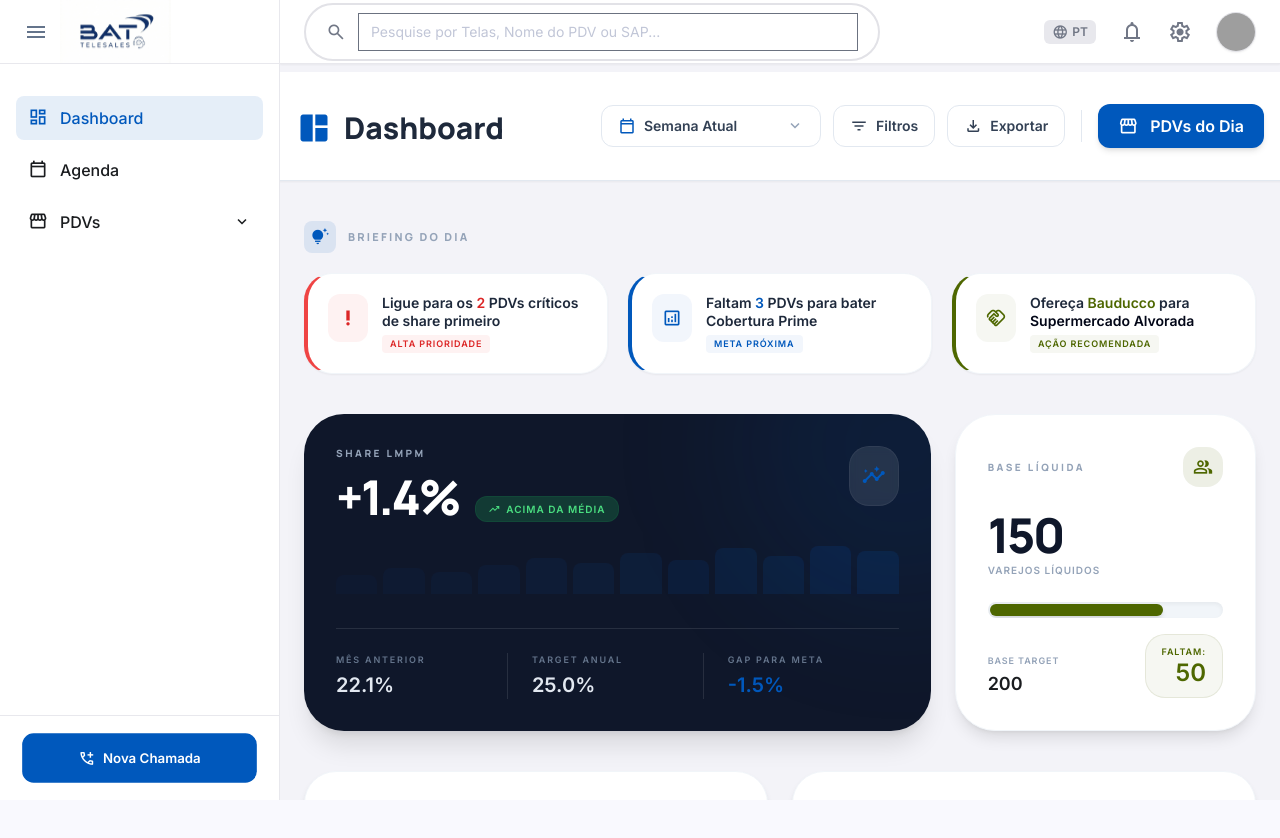
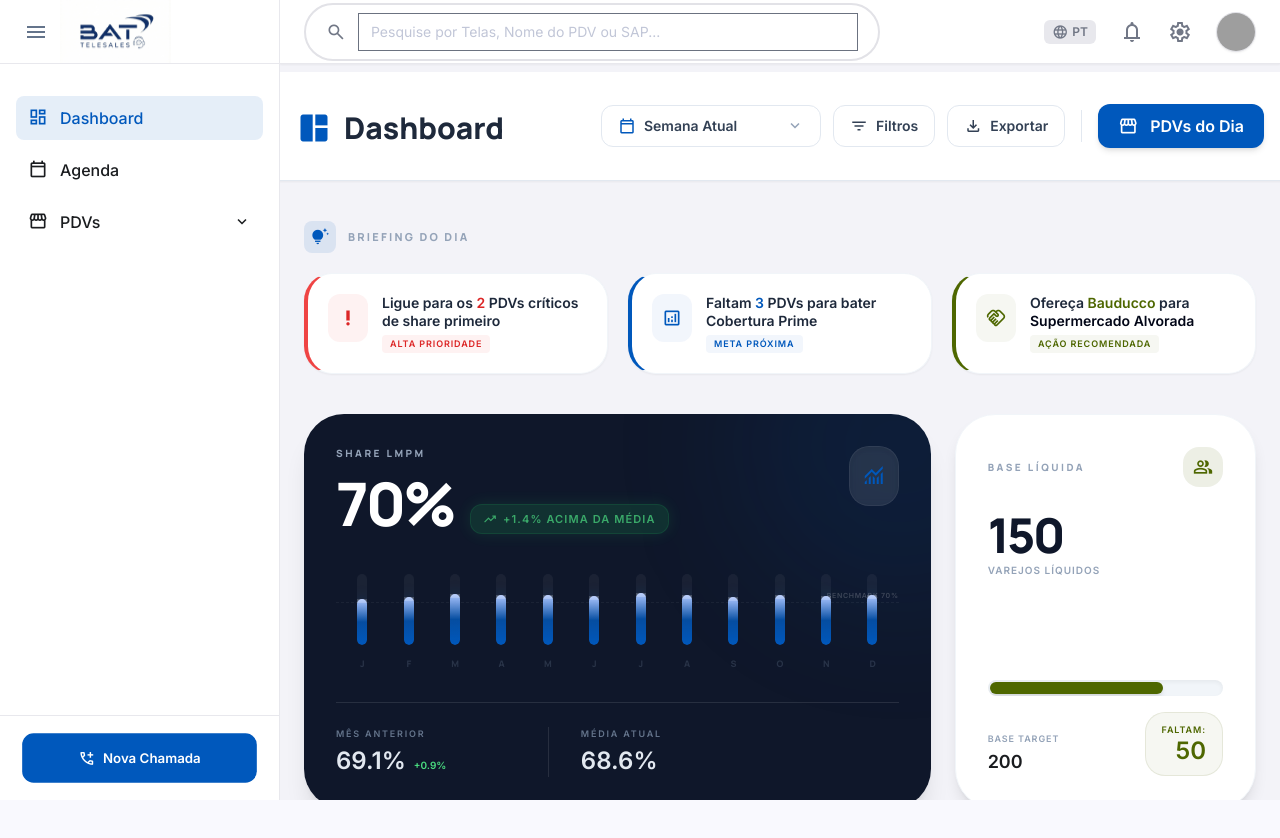
Before and after one commit to ViniGCabral/televendas-BAT, a React (Vite) app: page / in a window 1280 px wide. Shown: the top 838 px of the page. Built offline with nearby package versions, Linux system fonts and the light colour scheme; grey boxes are pictures that could not be loaded.

Commit message:
feat(ui): modernized dashboard share LPM card and synchronized calendar date

```diff
--- a/src/context/AppContext.tsx
+++ b/src/context/AppContext.tsx
@@ -126,6 +126,9 @@ export const initialPdvs: PDV[] = [
     }));
   })()
 ];
+const now = new Date();
+const inTwoDays = new Date();
+inTwoDays.setDate(now.getDate() + 2);
 
 const initialEvents: CallEvent[] = [
   {
@@ -133,9 +136,9 @@ const initialEvents: CallEvent[] = [
     pdvId: "p1",
     client: "Mercado Central de Alimentos Ltda",
     time: "09:00",
-    day: 12,
-    month: 10,  // November
-    year: 2024,
+    day: now.getDate(),
+    month: now.getMonth(),
+    year: now.getFullYear(),
     type: "warning",
     status: "Inadimplente",
     sapId: "00045291",
@@ -150,9 +153,9 @@ const initialEvents: CallEvent[] = [
     pdvId: "p5",
     client: "Padaria e Lanchonete Alvorada",
     time: "11:30",
-    day: 14,
-    month: 10,
-    year: 2024,
+    day: inTwoDays.getDate(),
+    month: inTwoDays.getMonth(),
+    year: inTwoDays.getFullYear(),
     type: "opportunity",
     status: "",
     sapId: "00099451",
--- a/src/pages/Agenda.tsx
+++ b/src/pages/Agenda.tsx
@@ -3,7 +3,7 @@ import { useAppContext } from "../context/AppContext";
 import { useLanguage } from "../context/LanguageContext";
 import type { CallEvent } from "../context/AppContext";
 
-const initialDate = new Date(2024, 10, 15); // Nov 15, 2024
+const initialDate = new Date(); // Today's date
 const hours = Array.from({ length: 11 }, (_, i) => i + 8); // 08:00 to 18:00
 
 export function Agenda() {
@@ -382,19 +382,22 @@ export function Agenda() {
                   return (
                     <div
                       key={day.getTime()}
-                      className={`flex-1 border-r border-surface-container-high p-3 text-center border-b-[3px] ${
-                        today ? "border-b-primary bg-primary/5" : "border-b-transparent"
+                      className={`flex-1 border-r border-surface-container-high p-3 text-center border-b-[3px] transition-colors ${
+                        today ? "border-b-primary bg-primary/[0.04]" : "border-b-transparent"
                       }`}
                     >
-                      <span className={`text-[10px] font-bold block mb-1 uppercase ${today ? "text-primary" : "text-outline"}`}>
+                      <span className={`text-[10px] font-black block mb-1 uppercase tracking-wider ${today ? "text-primary" : "text-outline"}`}>
                         {dayNames[day.getDay()]}
                       </span>
-                      <span className={`text-xl font-bold ${today ? "text-primary" : "text-on-surface"}`}>
-                        {day.getDate()}
-                      </span>
-                      {today && (
-                        <span className="text-[10px] bg-primary text-on-primary px-2 py-0.5 rounded-full absolute mt-1 -ml-4 font-bold hidden xl:inline-block">{t('btn_today').toUpperCase()}</span>
-                      )}
+                      <div className="flex justify-center">
+                        <span className={`text-xl font-bold w-10 h-10 flex items-center justify-center rounded-full transition-all ${
+                          today
+                            ? "bg-primary text-on-primary shadow-sm scale-110"
+                            : "text-on-surface hover:bg-surface-container"
+                        }`}>
+                          {day.getDate()}
+                        </span>
+                      </div>
                     </div>
                   );
                 })}
@@ -416,8 +419,8 @@ export function Agenda() {
                           <div
                             key={day.getTime()}
                             onClick={() => openNewEventModal(day, hourStr)}
-                            className={`flex-1 border-r border-surface-container-high relative p-1 cursor-pointer hover:bg-surface-container-low transition-colors ${
-                               today ? "bg-primary/[0.02]" : ""
+                            className={`flex-1 border-r border-surface-container-high relative p-1 cursor-pointer transition-colors ${
+                               today ? "bg-primary/[0.04]" : "hover:bg-surface-container-low"
                             }`}
                           >
                             {events
--- a/src/pages/Dashboard.tsx
+++ b/src/pages/Dashboard.tsx
@@ -163,22 +163,46 @@ export function Dashboard() {
                 <div>
                   <h3 className="text-[10px] font-black uppercase tracking-[0.25em] text-slate-400 mb-3">{t('kpi_share_lmpm')}</h3>
                   <div className="flex items-baseline gap-4">
-                    <span className="text-5xl font-black font-headline tracking-tighter group-hover:scale-105 transition-transform duration-500 inline-block">+1.4%</span>
-                    <div className="bg-green-500/20 text-green-400 px-3 py-1 rounded-xl flex items-center gap-1.5 border border-green-500/10">
-                       <span className="material-symbols-outlined text-xs font-black">trending_up</span>
-                       <span className="text-[10px] font-black uppercase tracking-widest">Acima da Média</span>
+                    <span className="text-6xl font-black font-headline tracking-tighter group-hover:scale-105 transition-transform duration-500 inline-block">70%</span>
+                    <div className="bg-green-500/20 text-green-400 px-3 py-1.5 rounded-xl flex items-center gap-1.5 border border-green-500/20 shadow-[0_0_15px_rgba(34,197,94,0.2)] animate-pulse">
+                       <span className="material-symbols-outlined text-[14px] font-black">trending_up</span>
+                       <span className="text-[11px] font-black uppercase tracking-widest">+1.4% Acima da Média</span>
                     </div>
                   </div>
                 </div>
-                <div className="bg-white/10 p-3 rounded-[20px] backdrop-blur-sm border border-white/5">
-                   <span className="material-symbols-outlined text-primary text-2xl">insights</span>
+                <div className="bg-white/10 p-3 rounded-[20px] backdrop-blur-sm border border-white/5 shadow-inner">
+                   <span className="material-symbols-outlined text-primary text-2xl">monitoring</span>
                 </div>
               </div>
 
-              {/* Sparkline Visual */}
-              <div className="mt-2 flex items-end gap-1.5 h-12 mb-6">
-                 {[40, 55, 45, 60, 75, 65, 85, 70, 95, 80, 100, 90].map((h, i) => (
-                   <div key={i} className="flex-1 bg-primary/20 rounded-t-lg group-hover:bg-primary/40 transition-all duration-500" style={{ height: `${h}%`, opacity: 0.2 + (i * 0.05) }}></div>
+              {/* Real Chart Visual - trending around 70% */}
+              <div className="mt-10 flex items-end gap-2.5 h-24 mb-6 group/chart px-2 relative">
+                 {/* 70% Benchmark Line */}
+                 <div className="absolute left-0 right-0 border-t border-white/5 border-dashed z-0 pointer-events-none" style={{ bottom: '70%', height: '0px' }}>
+                    <span className="absolute -top-3 right-0 text-[7px] font-black text-white/20 uppercase tracking-widest">Benchmark 70%</span>
+                 </div>
+
+                 {[65, 68, 72, 70, 71, 69, 73, 70, 68, 71, 69, 70].map((h, i) => (
+                   <div key={i} className="flex-1 h-full flex flex-col items-center justify-end gap-3 group/bar cursor-pointer relative z-10">
+                     {/* Value Tooltip on Hover */}
+                     <span className="absolute -top-1 opacity-0 group-hover/bar:opacity-100 transition-all duration-300 text-[9px] font-black text-primary-fixed-dim -translate-y-full">
+                        {h}%
+                     </span>
+
+                     <div className="w-1.5 sm:w-2.5 h-full bg-white/5 rounded-full relative overflow-hidden group-hover/bar:bg-white/10 transition-colors">
+                        <div
+                           className="absolute bottom-0 left-0 right-0 bg-gradient-to-t from-primary via-primary/80 to-primary-fixed-dim rounded-full transition-all duration-700 ease-out shadow-[0_0_15px_rgba(0,88,188,0.3)] group-hover/bar:shadow-[0_0_20px_rgba(0,88,188,0.6)]"
+                           style={{ height: `${h}%` }}
+                        >
+                           {/* Inner light effect */}
+                           <div className="absolute top-0 left-0 right-0 h-1 bg-white/20"></div>
+                        </div>
+                     </div>
+
+                     <span className="text-[9px] font-black text-slate-500 uppercase tracking-tighter opacity-30 group-hover/bar:opacity-100 group-hover/bar:text-primary-fixed-dim transition-all font-headline">
+                        {['Jan','Fev','Mar','Abr','Mai','Jun','Jul','Ago','Set','Out','Nov','Dez'][i].charAt(0)}
+                     </span>
+                   </div>
                  ))}
               </div>
             </div>
@@ -186,16 +210,18 @@ export function Dashboard() {
             <div className="relative z-10 flex border-t border-white/10 pt-6 mt-2">
                <div className="flex-1">
                   <span className="text-[9px] font-black text-slate-500 uppercase tracking-[0.2em] block mb-1">Mês Anterior</span>
-                  <span className="text-xl font-black text-slate-200">22.1%</span>
+                  <div className="flex items-baseline gap-2">
+                    <span className="text-2xl font-black text-slate-200">69.1%</span>
+                    <span className="text-[10px] font-bold text-green-400">+0.9%</span>
+                  </div>
                </div>
-               <div className="flex-1 border-l border-white/10 pl-6">
-                  <span className="text-[9px] font-black text-slate-500 uppercase tracking-[0.2em] block mb-1">Target Anual</span>
-                  <span className="text-xl font-black text-slate-200">25.0%</span>
+               <div className="flex-1 border-l border-white/10 pl-8">
+                  <span className="text-[9px] font-black text-slate-500 uppercase tracking-[0.2em] block mb-1">Média Atual</span>
+                  <div className="flex items-baseline gap-2">
+                    <span className="text-2xl font-black text-slate-200">68.6%</span>
+                  </div>
                </div>
-               <div className="flex-1 border-l border-white/10 pl-6">
-                  <span className="text-[9px] font-black text-slate-500 uppercase tracking-[0.2em] block mb-1">Gap para Meta</span>
-                  <span className="text-xl font-black text-primary">-1.5%</span>
-               </div>
+               <div className="flex-[0.5] hidden xl:block"></div>
             </div>
          </div>
 
```
